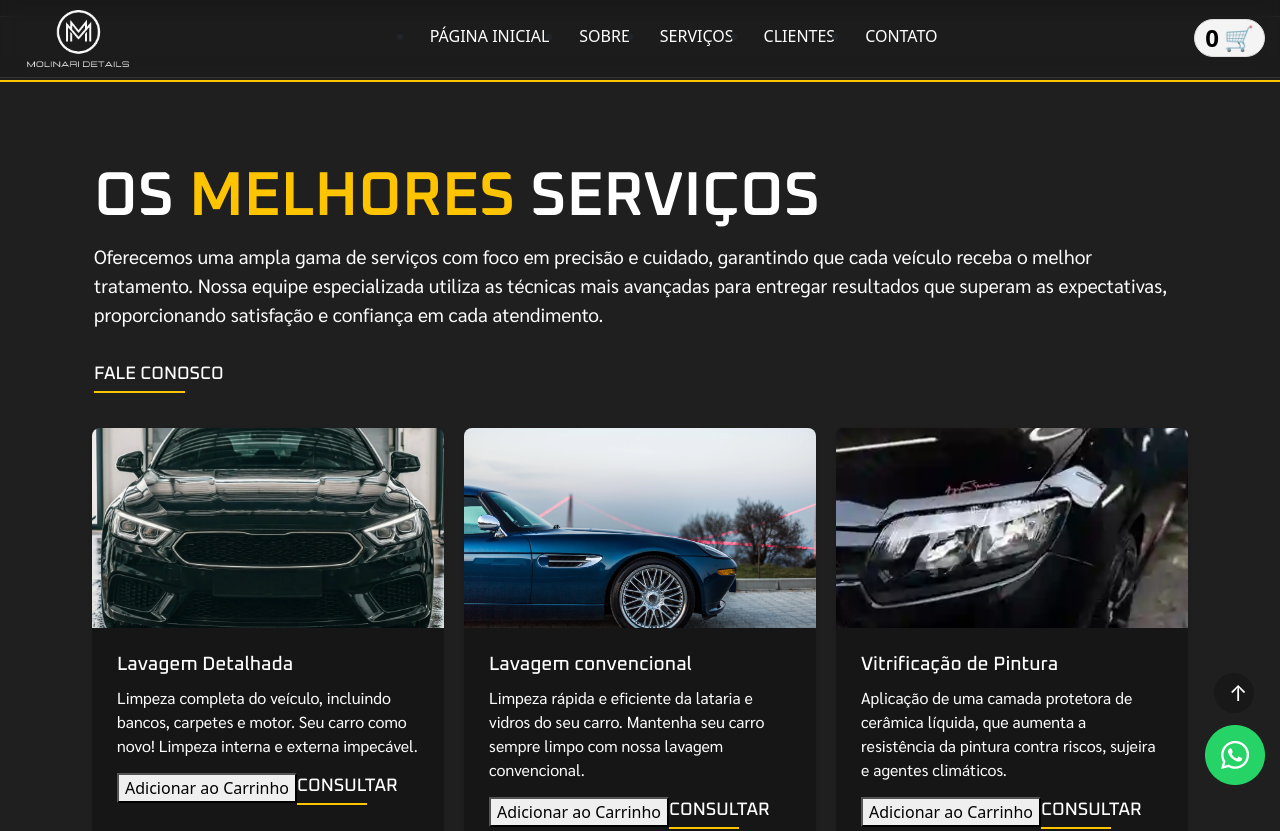
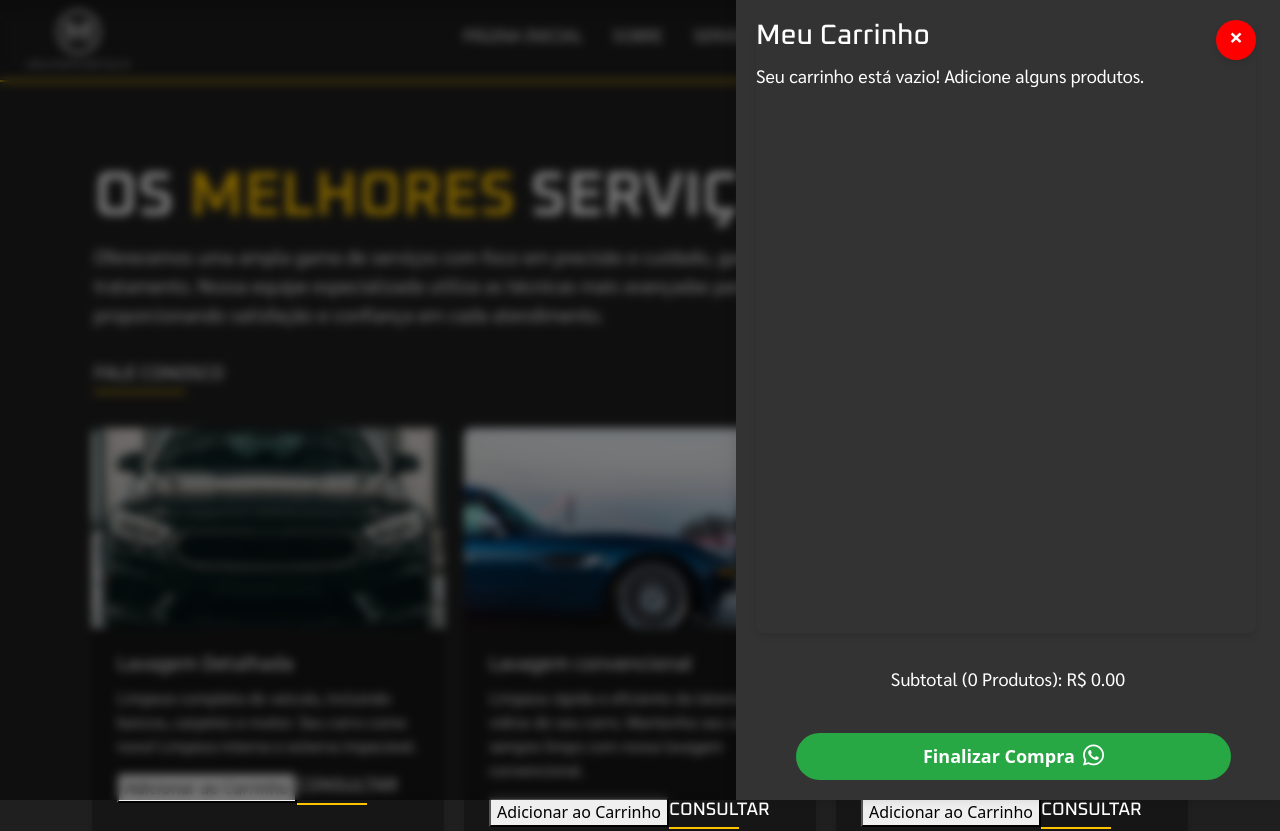
Before and after one commit to hirleog/automotive-services-web, an Angular app in the folder automotive-services/: page /services in a window 1280 px wide. Shown: the top 831 px of the page. Built offline with nearby package versions, Linux system fonts and the light colour scheme.

Commit message:
carrinho layout 2.0

```diff
--- a/automotive-services/src/app/app-routing.module.ts
+++ b/automotive-services/src/app/app-routing.module.ts
@@ -4,12 +4,14 @@ import { RouterModule, Routes } from '@angular/router';
 import { ServicesComponent } from './components/services/services.component';
 import { AboutComponent } from './components/about/about.component';
 import { ClientReviewsComponent } from './components/client-reviews/client-reviews.component';
+import { CartComponent } from './components/cart/cart.component';
 
 const routes: Routes = [
   { path: '', component: HeroComponent },
   { path: 'services', component: ServicesComponent },
   { path: 'about', component: AboutComponent },
   { path: 'reviews', component: ClientReviewsComponent },
+  // { path: 'cart', component: CartComponent },
 ];
 
 @NgModule({
--- a/automotive-services/src/app/app.component.css
+++ b/automotive-services/src/app/app.component.css
@@ -10,7 +10,7 @@
     text-align: center;
     text-decoration: none;
     cursor: pointer;
-    z-index: 998;
+    z-index: 7;
     transition: background-color 0.3s ease;
     bottom: 87px;
     width: 40px;
--- a/automotive-services/src/app/app.component.html
+++ b/automotive-services/src/app/app.component.html
@@ -14,6 +14,8 @@
 
 <a href="#home" class="btn-topo"> &#x2191; </a>
 <a href="https://wa.me/5511973752898?text=Olá, tudo bem? Gostaria de esclarecer algumas duvidas e saber mais sobre os serviços!"
-    class="btn-whatsapp" target="_blank" style="position: fixed; right: 15px; bottom: 15px; z-index: 10;">
+    class="btn-whatsapp" target="_blank" style="position: fixed; right: 15px; bottom: 15px; z-index: 7;">
     <img src="../assets/whatsapp-button.webp" alt="botão whatsapp" />
 </a>
+
+<app-cart id="cart"></app-cart>
--- a/automotive-services/src/app/components/cart/cart.component.css
+++ b/automotive-services/src/app/components/cart/cart.component.css
@@ -1,80 +1,6 @@
 /* INCIO DO NAVBAR */
 html body {
     max-width: 100%;
-}
-
-.nav-link {
-    font-weight: 500;
-    text-transform: uppercase;
-    padding-left: 0;
-    padding-right: 0;
-    margin-left: 15px;
-    margin-right: 15px;
-    border-bottom: solid 4px transparent;
-    color: var(--light) !important;
-}
-
-.nav-link:hover {
-    border-bottom: solid 4px var(--primary);
-    color: var(--main-color);
-}
-
-.navbar-expand-lg {
-    top: 0 !important;
-    transition: top 0.6s ease-in-out !important;
-    z-index: 999 !important;
-
-    width: 100%;
-    display: flex;
-    justify-content: space-around;
-
-    position: fixed;
-    background-color: #00000013;
-    backdrop-filter: blur(10px);
-    border-bottom: 1px solid rgba(255, 255, 255, 0.1);
-    transition: background-color 0.3s ease-in-out;
-}
-
-nav.hidden {
-    top: -100% !important;
-    /* Move o navbar para cima, ocultando-o */
-}
-
-/* Transição suave para o efeito de ocultação */
-
-
-.navbar-collapse {
-    flex-grow: 0 !important;
-}
-
-/* FIM DO NAVBAR */
-
-/* icones redes */
-.flex-icons {
-    display: flex;
-    justify-content: flex-end;
-}
-
-#ajustes {
-    display: flex;
-    /* justify-content: space-between; */
-    align-items: center;
-    margin: 0px 10px 0px 10px;
-}
-
-.icons-redes a {
-    font-size: 25px;
-    margin-right: 15px;
-}
-
-#burger i {
-    display: none;
-    color: var(--primary);
-    margin: 15px 10px 0px 0px;
-}
-
-#burger i {
-    display: none;
 }
 
 
@@ -82,8 +8,8 @@ nav.hidden {
     top: 10px;
     left: 10px;
     font-size: 24px;
-    background-color: #f4f4f4;
-    border: 1px solid #ddd;
+    background-color: #f4f4f433;
+    border: 1px solid #ffffff2b;
     border-radius: 50px;
     padding: 0px 10px;
     display: flex;
@@ -96,16 +22,6 @@ nav.hidden {
     margin-right: 5px;
     font-weight: bold;
     color: #000;
-}
-
-.cart-container {
-    /* max-width: 600px; */
-    margin: 2rem auto;
-    padding: 1rem;
-    /* background: #fff; */
-    /* border: 1px solid #ddd; */
-    border-radius: 8px;
-    box-shadow: 0 4px 8px rgba(0, 0, 0, 0.1);
 }
 
 .cart-item {
@@ -142,99 +58,140 @@ nav.hidden {
 .price {
     font-weight: bold;
     color: #007b5e;
+
 }
 
-.remove-btn {
-    background: #ff4d4d;
-    color: white;
-    border: none;
-    padding: 0.5rem 1rem;
-    border-radius: 4px;
+.remove {
+    font-weight: bold;
+    color: #ff4d4d;
     cursor: pointer;
-    transition: background 0.3s;
 }
 
-.remove-btn:hover {
-    background: #e60000;
-}
-
-.side-bar {
-    background: var(--secondary-light);
-    position: fixed;
-    top: 0;
-    /* left: 10em; */
-    left: 0em;
-    width: 100%;
-    height: 87em;
-    opacity: 100%;
-    transition: all 0.5s ease;
-    z-index: 10;
-    /* margin-top: 67px; */
-}
 
 .scrollable-container {
-    height: 52em;
-    /* overflow-y: auto; */
-    padding: 10px;
+    height: 100% !important;
+    overflow-y: scroll;
+    -ms-overflow-style: none;
 
-    overflow-y: scroll; /* Permite rolar verticalmente */
-    scrollbar-width: none; /* Firefox */
-    -ms-overflow-style: none; /* Internet Explorer 10+ */
+    border-radius: 8px;
+    box-shadow: 0 4px 6px rgba(0, 0, 0, 0.1);
+    width: 500px;
+    max-height: 40em;
+    overflow-y: auto;
 }
 
 .scrollable-container::-webkit-scrollbar {
-    display: none; /* Chrome, Safari e Edge */
+    display: none;
+    /* Chrome, Safari e Edge */
 }
 
 .close-cart-button {
-    width: 40px; /* Largura do círculo */
-    height: 40px; /* Altura do círculo */
-    background-color: red; /* Cor de fundo vermelha */
-    color: white; /* Cor do "X" */
-    border: none; /* Remove borda */
-    border-radius: 50%; /* Torna o botão circular */
-    font-size: 24px; /* Tamanho do "X" */
-    font-weight: bold; /* Negrito para o "X" */
-    display: flex; /* Centraliza o conteúdo */
-    justify-content: center; /* Centraliza horizontalmente */
-    align-items: center; /* Centraliza verticalmente */
-    cursor: pointer; /* Altera o cursor ao passar o mouse */
-    box-shadow: 0 4px 6px rgba(0, 0, 0, 0.1); /* Sombra opcional */
-    transition: background-color 0.3s, transform 0.2s; /* Efeito ao passar o mouse */
+    width: 40px;
+    height: 40px;
+    background-color: red;
+    color: white;
+    border: none;
+    border-radius: 50%;
+    font-size: 24px;
+    font-weight: bold;
+    display: flex;
+    justify-content: center;
+    align-items: center;
+    cursor: pointer;
+    box-shadow: 0 4px 6px rgba(0, 0, 0, 0.1);
+    transition: background-color 0.3s, transform 0.2s;
     padding-bottom: 8px;
 }
 
 .close-cart-button:hover {
-    background-color: darkred; /* Escurece a cor ao passar o mouse */
-    transform: scale(1.1); /* Aumenta o tamanho ao passar o mouse */
+    background-color: darkred;
+    transform: scale(1.1);
 }
 
 .close-cart-button:active {
-    transform: scale(0.95); /* Reduz o tamanho ao clicar */
+    transform: scale(0.95);
 }
 
-@media (max-width : 768px) {
-    .side-bar {
-        background: var(--secondary-light);
+
+#send-wtp-btn {
+    display: flex;
+    justify-content: center;
+    align-items: flex-start;
+    /* margin: 1.5em 0em 1em 7em; */
+}
+
+
+.overlay {
     position: fixed;
     top: 0;
-        /* left: 10em; */
-        left: 0em;
+    left: 0;
     width: 100%;
-        height: 87em;
-        opacity: 100%;
-        transition: all 0.5s ease;
-        z-index: 10;
-        /* margin-top: 67px; */
-
+    height: 100%;
+    background: rgba(0, 0, 0, 0.5);
+    /* Cor semitransparente */
+    backdrop-filter: blur(5px);
+    /* Aplica o desfoque */
+    z-index: 999;
+    /* Fica acima do conteúdo */
+    /* display: none; */
 }
 
-    #ajustes {
+
+/* Estilos do menu lateral do carrinho */
+.carrinho-lateral {
+    position: fixed;
+    top: 0;
+    right: 0;
+    width: 34em;
+    height: 100%;
+    background-color: #333;
+    color: white;
+    padding: 20px;
+    box-shadow: -2px 0 10px rgba(0, 0, 0, 0.1);
+    transform: translateX(100%);
+    transition: transform 0.3s ease-in-out;
+    z-index: 999;
+    /* Fica acima do overlay */
     display: flex;
+    flex-direction: column;
     justify-content: space-between;
-        align-items: center;
-        margin: 0px 10px 0px 10px;
+    padding-bottom: 60px;
+    /* Espaço para o botão flutuante */
 }
+
+.carrinho-lateral.ativo {
+    transform: translateX(0);
+}
+
+.finalizar-compra {
+    position: absolute;
+    bottom: 20px;
+    left: 11%;
+    /* transform: translateX(-50%); */
+    background-color: #28a745;
+    color: white;
+    font-size: 18px;
+    font-weight: bold;
+    padding: 10px 20px;
+    border: none;
+    border-radius: 100px;
+    width: 80%;
+    /* padding: ; */
+    cursor: pointer;
+    z-index: 1002;
+}
+
+
+.finalizar-compra:hover {
+    background-color: #218838;
+}
+
+.finalizar-compra:active {
+    background-color: #1e7e34;
+}
+
+
+@media (max-width : 768px) {
 
     #burger i {
         display: block;
@@ -248,64 +205,12 @@ nav.hidden {
         visibility: visible;
     }
 
+    .scrollable-container {
+        width: 100%;
+    }
+
+    .carrinho-lateral {
+        width: 100%;
+    }
 
 }
-
-
-/* Extra Small Devices, Phones */
-/* @media (min-width: 768px) and (max-width: 990px) {
-    .side-bar {
-        background: var(--secondary-light);
-        position: fixed;
-        top: 0;
-        left: 10em;
-        width: 100%;
-        height: 87em;
-        padding: 7em 0;
-        opacity: 100%;
-        transition: all 0.5s ease;
-        z-index: 10;
-        margin-top: 67px;
-    }
-
-    .hide-menu {
-        display: none;
-    }
-
-
-    .nav-item a {
-        display: flex;
-        justify-content: center;
-        display: none;
-        visibility: visible;
-    }
-
-
-    .side-item {
-        display: block;
-    }
-
-    #burger i {
-        display: block;
-        cursor: pointer;
-
-    }
-
-    .navbar-expand-lg {
-        width: 100%;
-        opacity: 95%;
-
-        position: fixed;
-
-        z-index: 10;
-    }
-
-
-    #ajustes {
-        display: flex;
-        justify-content: space-between;
-        align-items: center;
-        margin: 0px 10px 0px 10px;
-    }
-
-} */
--- a/automotive-services/src/app/components/cart/cart.component.html
+++ b/automotive-services/src/app/components/cart/cart.component.html
@@ -1,86 +1,45 @@
-<!-- <nav [ngClass]="{ 'hidden': scrolled }" data-aos="fade-down" class="navbar navbar-expand-lg navbar-light">
-
-    <div class="collapse navbar-collapse" data-aos="fade-down" id="ajustes">
-        <div id="burger" style="display: flex; justify-content: flex-start; padding-top: -10px">
-            <i data-aos="fade-down" (click)="menu()" class="fa-solid fa-bars"></i>
-        </div>
-
-        <div class="navbar-brand" style="display: flex">
-            <div class="container">
-                <a class="tag-a-effect" href="#inicio">
-                    <img src="../../../assets/molinari-logo.webp" class="container-fluid" alt="error"
-                        style="width: 7em" />
-                </a>
-            </div>
-        </div>
-
-        <div id="fake"></div>
-    </div>
-
-    <div class="hide-menu" style="display: flex; justify-content: flex-start">
-        <ul class="navbar-nav me-auto mb-lg-0">
-            <li class="nav-item">
-                <a class="nav-link active" aria-current="page" href="#home">Página Inicial</a>
-            </li>
-            <li class="nav-item">
-                <a class="nav-link active" aria-current="page" href="#about">Sobre</a>
-            </li>
-            <li class="nav-item">
-                <a class="nav-link active" aria-current="page" href="#services">Serviços</a>
-            </li>
-            <li class="nav-item">
-                <a class="nav-link active" aria-current="page" href="#reviews">Clientes</a>
-            </li>
-            <li class="nav-item">
-                <a class="nav-link active" aria-current="page" href="#contato">Contato</a>
-            </li>
-        </ul>
-    </div>
-
-    <div id="cart-icon">
-        <span class="cart-count">{{ itemCount }}</span>
-        🛒
-    </div>
-
-</nav> -->
-
-
 <div id="cart-icon" style="z-index: 10;" (click)="menu()">
-    <span class="cart-count">{{ itemCount }}</span>
+    <span class="cart-count" style="color: var(--primary);">{{ itemCount }}</span>
     🛒
 </div>
 
-<div class="" data-aos="fade-right" class="side-bar" *ngIf="openClose">
-    <div class="cart-container">
+<div *ngIf="openClose === true" (click)="openClose = false" class="overlay"></div>
+
+<div data-aos="fade-right" class=" carrinho-lateral" *ngIf="openClose">
+    <div class="cart-container scrollable-container">
         <div class="d-flex justify-content-between" style="z-index: 1000;">
             <h3>Meu Carrinho</h3>
             <button class="close-cart-button" (click)="closeCart()">
                 &times;
             </button>
         </div>
-        <!-- Lista de produtos -->
-        <div class="scrollable-container" *ngIf="items.length > 0; else emptyCart">
+        <div class="p-3" *ngIf="items.length > 0; else emptyCart">
             <div *ngFor="let item of items; let i = index" class="cart-item">
                 <img [src]="item.image" alt="{{ item.title }}" class="product-image img-fluid" />
                 <div class="item-details">
                     <h4>{{ item.title }}</h4>
-                    <p>{{ item.description }}</p>
-                    <!-- <p class="price">R$ {{ item.price | number:'1.2-2' }}</p> -->
+                    <!-- <p>{{ item.description }}</p> -->
                     <div class="d-flex">
-
-                        <p class="price mr-5">R$ 100,00</p>
-                        <button class="remove-btn" (click)="removeFromCart(i)">Remover</button>
+                        <p class="price" style="margin-right: 1em;"> R$ {{ item.price | number:'1.2-2' }} </p>
+                        <p class="remove" (click)="removeFromCart(i)">Excluir</p>
                     </div>
                 </div>
             </div>
         </div>
-
-        <!-- Template para carrinho vazio -->
-
-
         <ng-template #emptyCart>
             <p>Seu carrinho está vazio! Adicione alguns produtos.</p>
         </ng-template>
     </div>
-
+    <div id="send-wtp-btn" class="z-index-1000">
+        <div class="d-flex justify-content-center">
+            <button class="finalizar-compra d-flex justify-content-center">Finalizar Compra <i
+                    class="fa-brands fa-whatsapp fs-4" style="margin-left: 8px;"></i>
+            </button>
+        </div>
+        <div style="margin: 2em;">
+            <p>
+                Subtotal ({{ itemCount }} Produtos): R$ {{ totalPrice | number:'1.2-2' }}
+            </p>
+        </div>
+    </div>
 </div>
--- a/automotive-services/src/app/components/cart/cart.component.ts
+++ b/automotive-services/src/app/components/cart/cart.component.ts
@@ -1,4 +1,5 @@
-import { Component } from '@angular/core';
+import { Component, OnInit } from '@angular/core';
+import { Router } from '@angular/router';
 import { CartService } from 'src/app/services/cart.service';
 
 @Component({
@@ -6,19 +7,31 @@ import { CartService } from 'src/app/services/cart.service';
   templateUrl: './cart.component.html',
   styleUrls: ['./cart.component.css'],
 })
-export class CartComponent {
-  itemCount = 0;
-  items: any[] = [];
+export class CartComponent implements OnInit {
+  public itemCount = 0;
+  public items: any[] = [];
 
-  public openClose: boolean = false;
-  scrolled = false;
-  previousScrollPosition = window.pageYOffset;
-  navbarVisible = true;
-  lastScrollTop = 0;
+  public openClose: boolean = true;
+  public scrolled = false;
+  public previousScrollPosition = window.pageYOffset;
+  public navbarVisible = true;
+  public lastScrollTop = 0;
 
-  cardObj: any = {};
+  public cardObj: any = {};
+  public totalPrice: any;
 
-  constructor(private cartService: CartService) {
+  constructor(
+    private cartService: CartService,
+
+  ) {
+
+    // Recupera os dados do carrinho armazenados no localStorage ao carregar
+    const savedCart = localStorage.getItem('cartItems');
+    if (savedCart) {
+      this.items = JSON.parse(savedCart);
+      this.itemCount = this.items.length;
+    }
+
     // Inscreve-se no contador de itens
     this.cartService.itemCount$.subscribe((count: any) => {
       this.itemCount = count;
@@ -26,36 +39,54 @@ export class CartComponent {
 
     // Inscreve-se na lista de itens
     this.cartService.items$.subscribe((items: any) => {
+      this.items = items;
       this.itemCount = items.length;
-      this.items = items;
+
+      this.totalPrice = this.items.reduce((accumulator:any, produto:any) => accumulator + produto.price, 0);
+
+
+      console.log(this.totalPrice);
+
+      this.saveCartToLocalStorage(); // Salva sempre que os itens mudam
+
     });
-
-    // this.cartService.items$.subscribe((items: any) => {
-    //   this.items = items;
-    // });
   }
 
-  addToCart(product: any): void {
-    this.cartService.addItem(product).subscribe((count: any) => {
+  ngOnInit(): void {
+
+  }
+
+  public addToCart(product: any): void {
+    this.cartService.addItem(product).subscribe(() => {
+      this.saveCartToLocalStorage(); // Salva os itens atualizados
+
     });
   }
-  removeFromCart(index: number): void {
+  public removeFromCart(index: number): void {
 
     this.items.splice(index, 1); // Remove o item localmente
-    // this.itemCount = this.items.length; // Atualiza o contador de itens
     this.cartService.updateItems(this.items); // Atualiza os itens no serviço
+    this.saveCartToLocalStorage(); // Salva os itens atualizados
 
     if (this.items.length === 0) {
       this.openClose = false;
     }
   }
-  closeCart(): void {
+  public closeCart(): void {
     // Lógica para fechar o carrinho
     this.openClose = false; // Exemplo de estado do carrinho
   }
 
+  private saveCartToLocalStorage(): void {
+    localStorage.setItem('cartItems', JSON.stringify(this.items));
+  }
 
   public menu() {
     this.openClose = !this.openClose;
   }
+
+  abrirCarrinho() {
+    const carrinho = document.querySelector('.carrinho-lateral') as HTMLElement;
+    carrinho.style.transform = 'translateX(0)';
+  }
 }
--- a/automotive-services/src/app/services/cart.service.ts
+++ b/automotive-services/src/app/services/cart.service.ts
@@ -5,8 +5,8 @@ import { BehaviorSubject, Observable, of } from 'rxjs';
   providedIn: 'root',
 })
 export class CartService {
-  private itemCount = 0;
-  private itemCard: any = [];
+  private itemCard: any[] = this.getCartFromLocalStorage(); // Inicializa com os dados do localStorage
+  private itemCount = this.itemCard.length; // Define o contador inicial com base no tamanho da lista
 
   // BehaviorSubject para gerenciar estados reativos
   private itemCountSubject = new BehaviorSubject<number>(this.itemCount);
@@ -16,18 +16,26 @@ export class CartService {
   itemCount$ = this.itemCountSubject.asObservable();
   items$ = this.itemsSubject.asObservable();
 
+  constructor() {
+    // Sincroniza os dados iniciais do localStorage
+    this.updateCartState();
+  }
+
   // Função para adicionar item ao carrinho
   addItem(product?: any): Observable<number> {
     if (product) {
       this.itemCard.push(product);
-      this.itemCount++;
-
-      this.itemCountSubject.next(this.itemCount); // Atualiza o contador
-      this.itemsSubject.next(this.itemCard); // Atualiza a lista de itens
+      this.updateCartState(); // Atualiza o estado do carrinho
     }
 
     // Retorna um Observable com o novo contador
     return of(this.itemCount);
+  }
+
+  // Função para atualizar os itens do carrinho
+  updateItems(items: any[]): void {
+    this.itemCard = items;
+    this.updateCartState(); // Atualiza o estado do carrinho
   }
 
   // Função para obter o estado atual dos itens (opcional)
@@ -35,8 +43,22 @@ export class CartService {
     return this.items$;
   }
 
-  updateItems(items: any[]): void {
-    this.itemCard = items;
+  // Salva os dados do carrinho no localStorage
+  private saveCartToLocalStorage(): void {
+    localStorage.setItem('cartItems', JSON.stringify(this.itemCard));
+  }
+
+  // Recupera os dados do carrinho do localStorage
+  private getCartFromLocalStorage(): any[] {
+    const savedCart = localStorage.getItem('cartItems');
+    return savedCart ? JSON.parse(savedCart) : [];
+  }
+
+  // Atualiza o estado do carrinho e emite novos valores
+  private updateCartState(): void {
+    this.itemCount = this.itemCard.length; // Atualiza o contador com o tamanho da lista
+    this.saveCartToLocalStorage(); // Salva no localStorage
+    this.itemCountSubject.next(this.itemCount); // Emite o novo contador
     this.itemsSubject.next(this.itemCard); // Emite a lista atualizada
   }
 }
--- a/automotive-services/src/app/template/nav/nav.component.html
+++ b/automotive-services/src/app/template/nav/nav.component.html
@@ -13,8 +13,9 @@
         </a>
       </div>
 
-      <ng-container >
-        <app-cart id="cart"></app-cart>
+      <ng-container>
+        <!-- <app-cart id="cart"></app-cart> -->
+        <div>i</div>
       </ng-container>
     </div>
   </div>
@@ -53,44 +54,15 @@
   </div>
 
   <ng-container>
-      <app-cart id="cart"></app-cart>
+    <!-- <app-cart id="cart"></app-cart> -->
+    <div>i</div>
   </ng-container>
-
-  <!-- <div id="logo">
-    <a class="tag-a-effect" href="#inicio">
-      <img src="../../../assets/molinari-logo.webp" class="container-fluid" alt="error" />
-    </a>
-  </div>
-
-  <div class="hide-menu" style="display: flex; justify-content: flex-start">
-    <ul class="navbar-nav me-auto mb-lg-0">
-      <li class="nav-item">
-        <a class="nav-link active" aria-current="page" href="#home">Página Inicial</a>
-      </li>
-      <li class="nav-item">
-        <a class="nav-link active" aria-current="page" href="#about">Sobre</a>
-      </li>
-      <li class="nav-item">
-        <a class="nav-link active" aria-current="page" href="#services">Serviços</a>
-      </li>
-      <li class="nav-item">
-        <a class="nav-link active" aria-current="page" href="#reviews">Clientes</a>
-      </li>
-      <li class="nav-item">
-        <a class="nav-link active" aria-current="page" href="#contato">Contato</a>
-      </li>
-    </ul>
-  </div>
-
-  <ng-container>
-    <app-cart id="cart"></app-cart>
-  </ng-container> -->
 
 </nav>
 
 <div data-aos="fade-right" class="side-bar" *ngIf="openClose">
-  <div class="container">
-    <div>
+  <!-- <div class="container"> -->
+  <!-- <div> -->
   <ul class="navbar-nav">
     <li class="side-item">
       <a (click)="menu()" class="nav-link active" aria-current="page" href="#home">Pagina Inicial</a>
@@ -109,5 +81,5 @@
     </li>
   </ul>
 </div>
-  </div>
-</div>
+<!-- </div> -->
+<!-- </div> -->
--- a/automotive-services/src/styles.css
+++ b/automotive-services/src/styles.css
@@ -22,6 +22,8 @@
   /* largura da barra vertical */
   height: 12px;
   /* altura da barra horizontal */
+  display: none;
+
 }
 
 /* Estiliza o fundo da barra de rolagem */
```
Also changed, not shown: automotive-services/src/app/components/services/services.component.ts (+7 -8 lines). Lines whose indentation alone changed are shown as unchanged.
